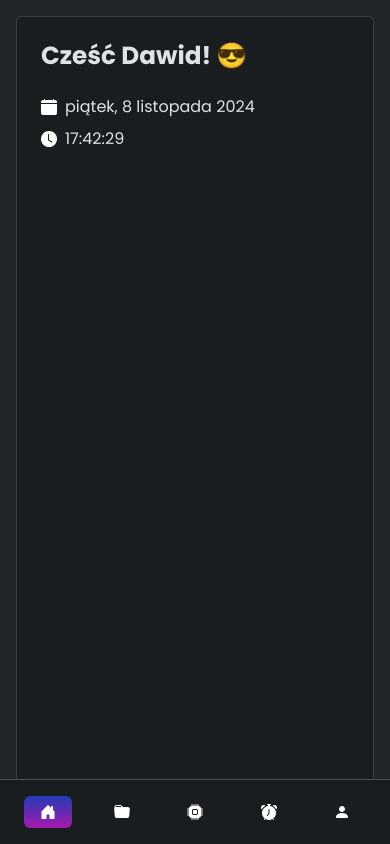
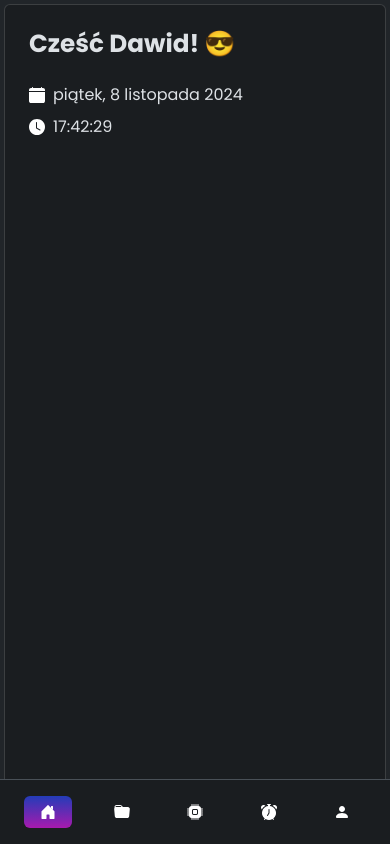
Before and after one commit to Jakub-Rudnik/SmartHaven, a PHP site: page / in a window 390 px wide. Run offline with PHP 8.4, Linux system fonts and the light colour scheme; style sheets or scripts are compiled from the project's sources.

Commit message:
feat: change styling on mobile

```diff
--- a/index.php
+++ b/index.php
@@ -6,7 +6,7 @@
     <title>Smarthaven</title>
     <link rel="stylesheet" href="/styles/main.css">
 </head>
-<body class="d-flex flex-md-row p-3 gap-3 w-100 vh-100">
+<body class="d-flex flex-md-row p-1 p-md-3 gap-3 w-100 vh-100">
 
     <?php
         require_once './UI/components/header.php';
```
